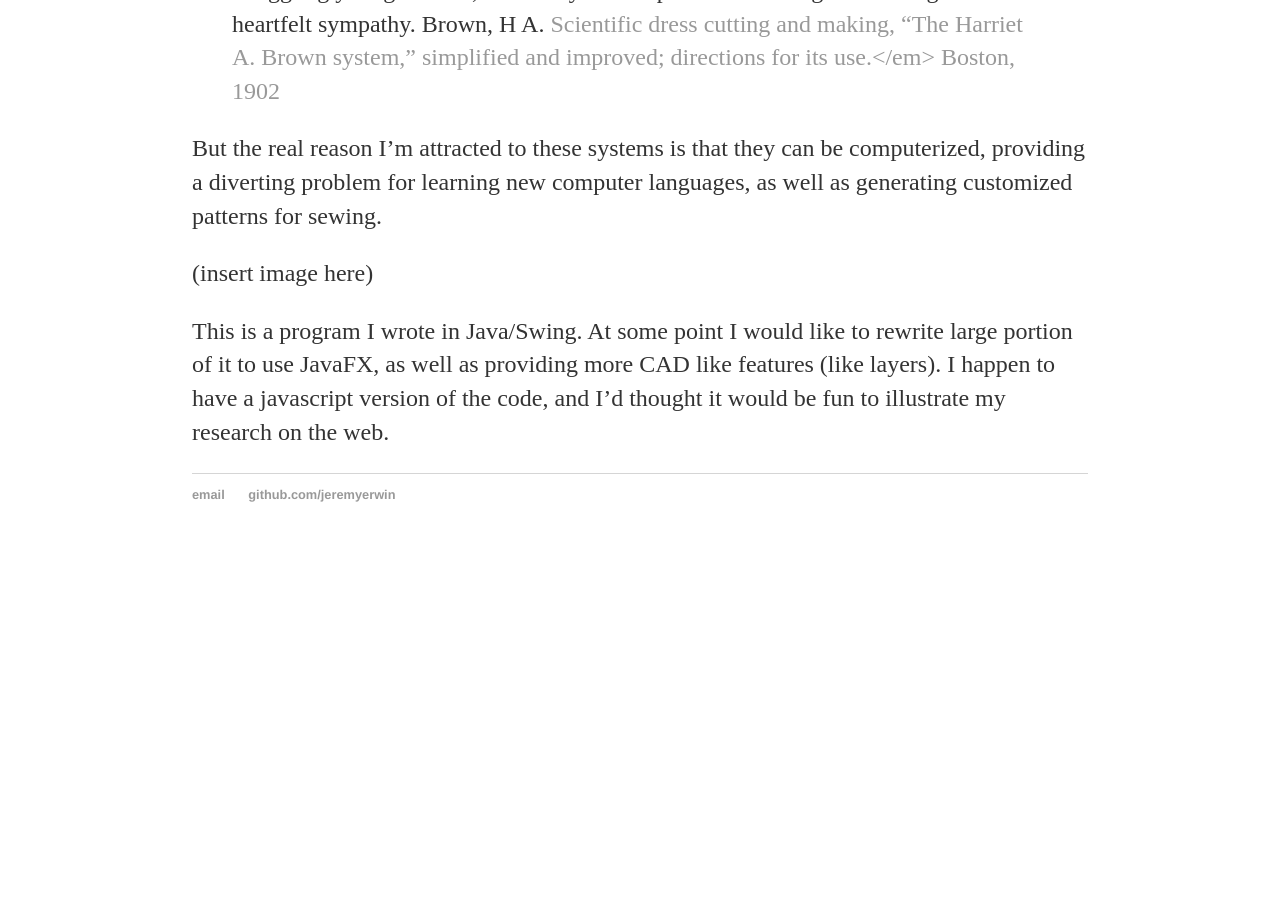
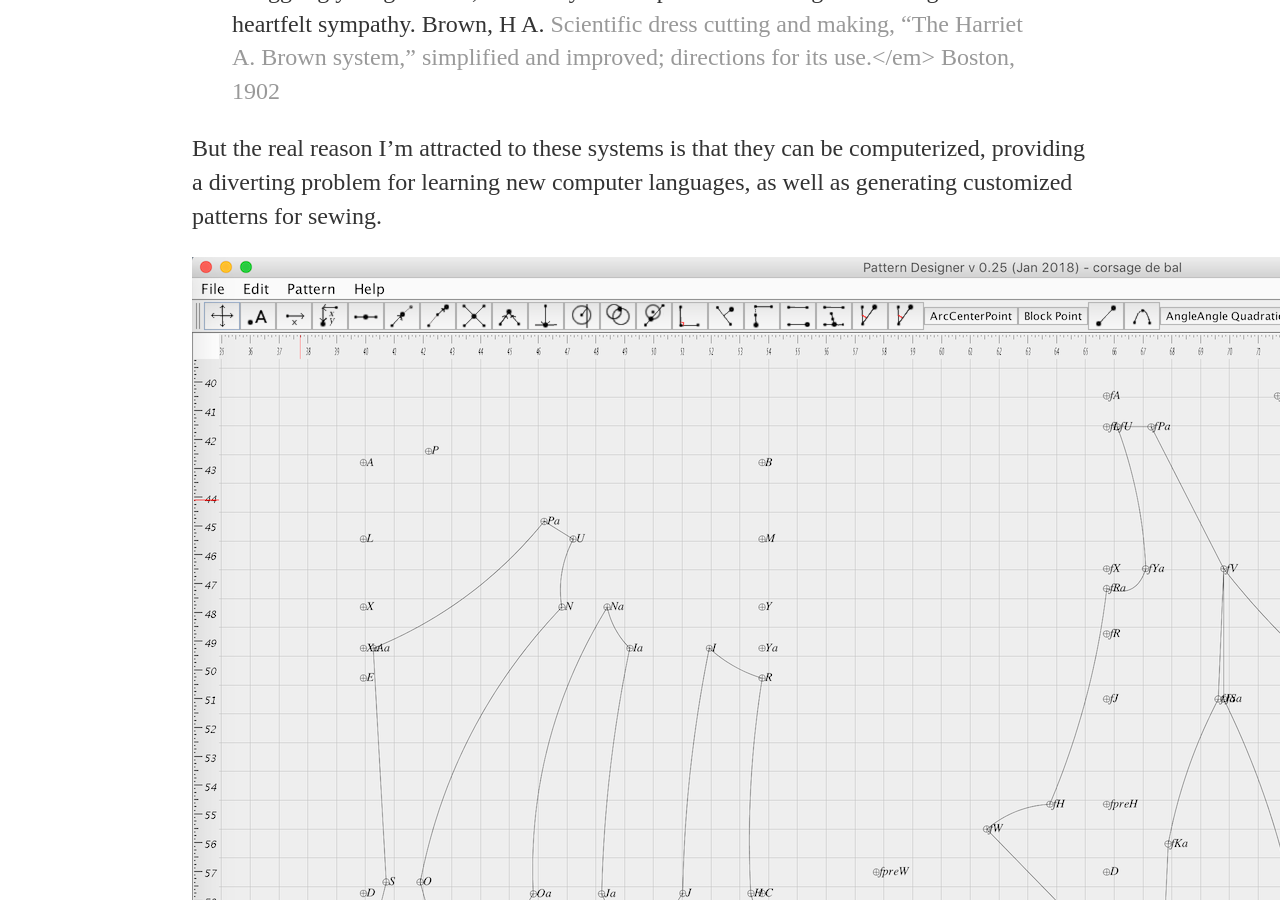
Before and after one commit to jeremyerwin/jeremyerwin.github.io, a Jekyll site: the page built from _posts/2018-05-21-fashionable-algorithms-launched.md, in a window 1280 px wide and 900 px high, scrolled down 1543 px. Built offline with Jekyll 4.4.1, drawn with Linux system fonts in a browser that asks for light colours; before the commit the page ends 2105 px from its top, so only the background shows below that.

Commit message:
Update 2018-05-21-fashionable-algorithms-launched.md

```diff
--- a/_posts/2018-05-21-fashionable-algorithms-launched.md
+++ b/_posts/2018-05-21-fashionable-algorithms-launched.md
@@ -17,6 +17,6 @@ Brown, H A. [Scientific dress cutting and making, "The Harriet A. Brown system,"
 
 But the real reason I'm attracted to these systems is that they can be computerized, providing a diverting problem for learning new computer languages, as well as generating customized patterns for sewing.
 
-(insert image here)
+![screenshot of patterndesigner, a pattern editor implemented in Swing](/images/patterndesigner.png)
 
 This is a program I wrote in Java/Swing. At some point I would like to rewrite large portion of it to use JavaFX, as well as providing more CAD like features (like layers). I happen to have a javascript version of the code, and I'd thought it would be fun to illustrate my research on the web.
```
